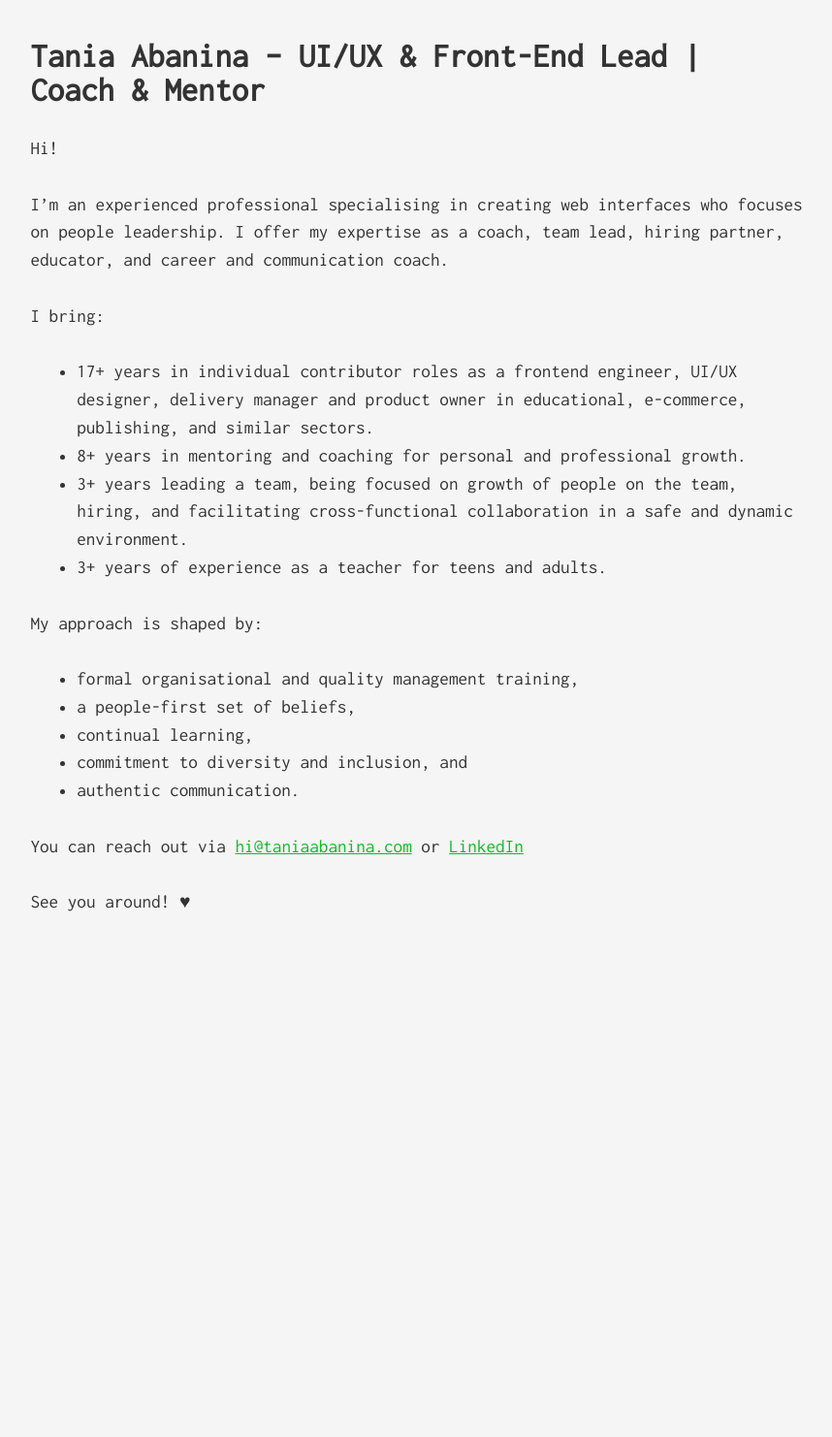
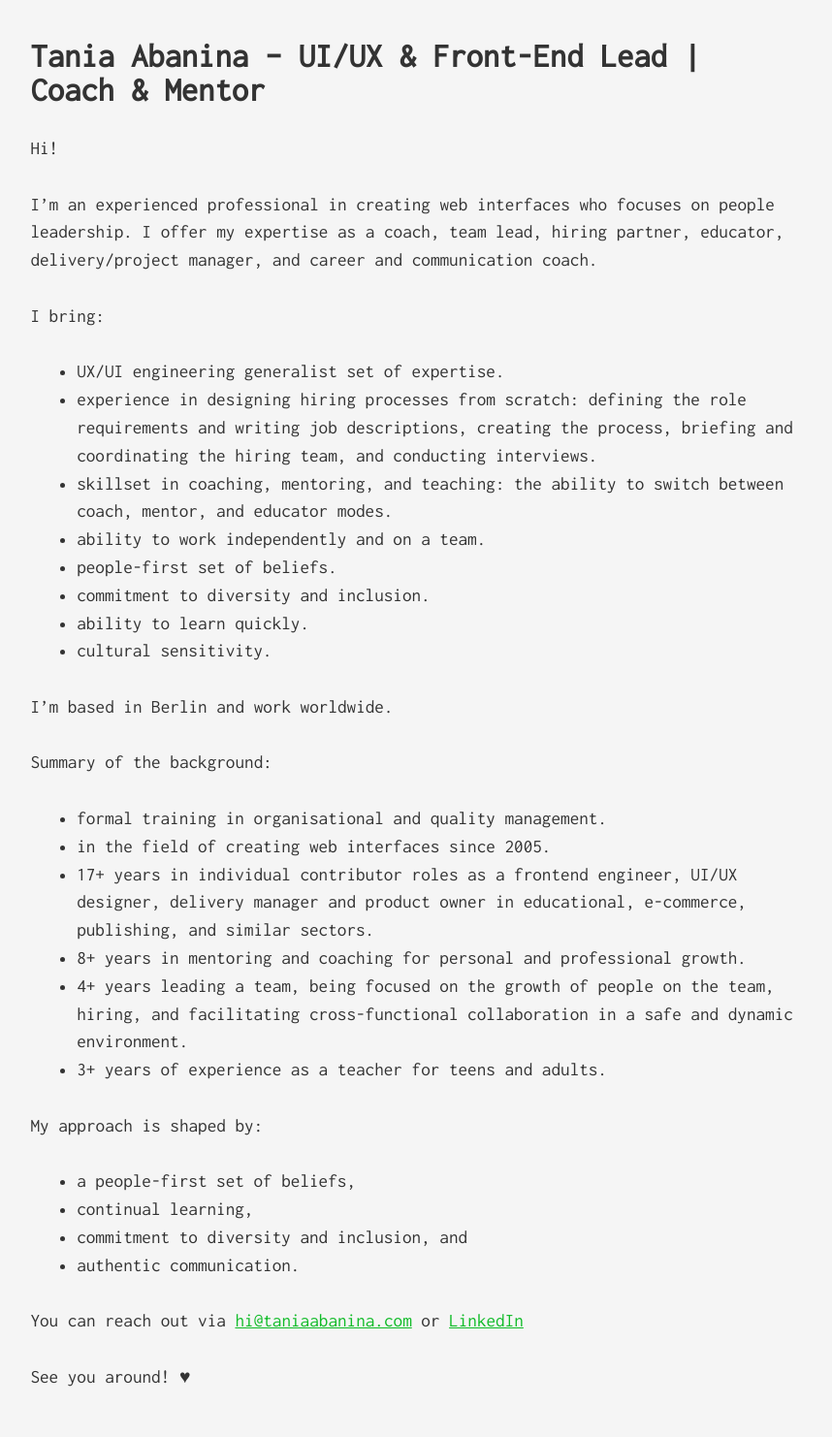
Before and after one commit to tataata/taniaabanina.com, a Jekyll site: the page built from index.md, in a window 1280 px wide. Shown: the whole page at 97% size, without its empty margins (7-865 px from the left). Built offline with Jekyll 4.4.1, drawn with Linux system fonts in a browser that asks for light colours; before the commit the page ends 992 px from its top, so only the background shows below that.

Commit message:
Update index.md

```diff
--- a/index.md
+++ b/index.md
@@ -5,18 +5,33 @@ layout: default
 
 Hi!
 
-I'm an experienced professional specialising in creating web interfaces who focuses on people leadership. I offer my expertise as a coach, team lead, hiring partner, educator, and career and communication coach.
+I'm an experienced professional in creating web interfaces who focuses on people leadership. I offer my expertise as a coach, team lead, hiring partner, educator, delivery/project manager, and career and communication coach.
 
 
 I bring:
+- UX/UI engineering generalist set of expertise.
+- experience in designing hiring processes from scratch: defining the role requirements and writing job descriptions, creating the process, briefing and coordinating the hiring team, and conducting interviews.
+- skillset in coaching, mentoring, and teaching: the ability to switch between coach, mentor, and educator modes.
+- ability to work independently and on a team.
+- people-first set of beliefs.
+- commitment to diversity and inclusion.
+- ability to learn quickly.
+- cultural sensitivity.
+
+
+I'm based in Berlin and work worldwide.
+
+
+Summary of the background:
+* formal training in organisational and quality management.
+* in the field of creating web interfaces since 2005.
 * 17+ years in individual contributor roles as a frontend engineer, UI/UX designer, delivery manager and product owner in educational, e-commerce, publishing, and similar sectors.
 * 8+ years in mentoring and coaching for personal and professional growth.
-* 3+ years leading a team, being focused on growth of people on the team, hiring, and facilitating cross-functional collaboration in a safe and dynamic environment.
+* 4+ years leading a team, being focused on the growth of people on the team, hiring, and facilitating cross-functional collaboration in a safe and dynamic environment.
 * 3+ years of experience as a teacher for teens and adults.
 
 
 My approach is shaped by:
-* formal organisational and quality management training,
 * a people-first set of beliefs,
 * continual learning,
 * commitment to diversity and inclusion, and
```
